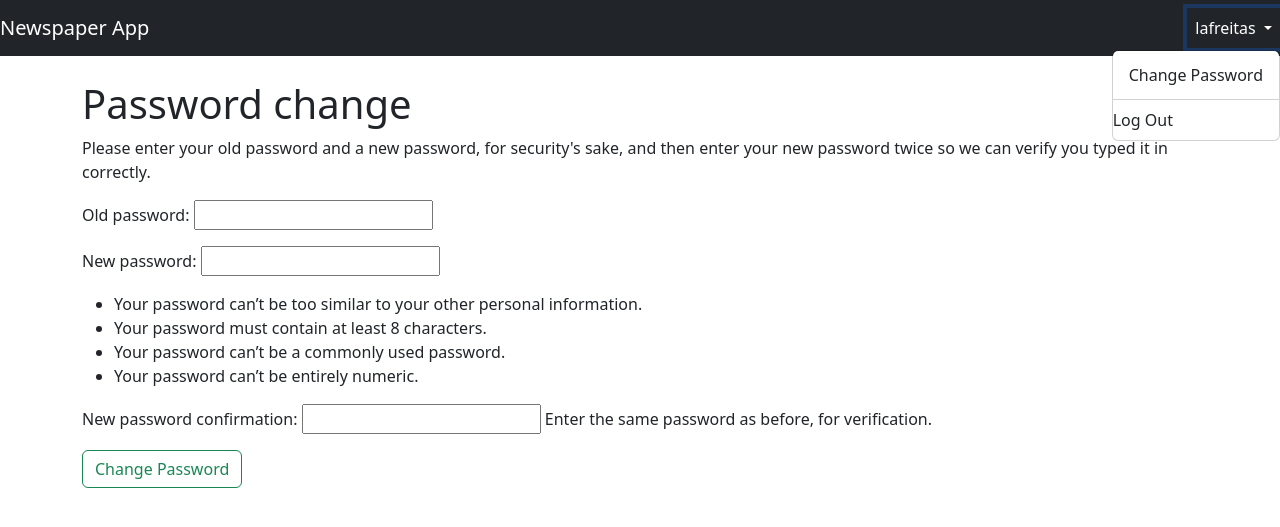
After one commit to Lafreit/newspaper_project, a Django app: page /accounts/password_change/ in a window 1280 px wide, after a click that opens the changed part. The commit adds this page. Shown: the top 527 px of the page. Run offline with Django 5.2, Linux system fonts and the light colour scheme; a user stored in the database is signed in.

Commit message:
password_change, done e password_reset

```diff
--- a/newspaper_project/urls.py
+++ b/newspaper_project/urls.py
@@ -20,6 +20,6 @@ from django.urls import path, include # include function to include other URLcon
 urlpatterns = [
     path('admin/', admin.site.urls),
     path('users/', include('users.urls')), # include users app URLs
-    path('users/', include('django.contrib.auth.urls')), # include built-in auth URLs
+    path('accounts/', include('django.contrib.auth.urls')), # include built-in auth URLs
     path('', include('pages.urls')), # include pages app URLs
 ]
--- a/templates/base.html
+++ b/templates/base.html
@@ -30,7 +30,7 @@
                         <li>
                             <form method="post" action="{% url 'logout' %}">
                                 {% csrf_token %}
-                                <button class="dropdown-item" type="submit">Log Out</button>
+                                <button class="dropdown-item" style="background: transparent; border: none; padding: 0; margin: 0;" type="submit">Log Out</button>
                             </form>
                         </li>
                     </ul>
--- /dev/null
+++ b/templates/registration/password_change_form.html
@@ -0,0 +1,13 @@
+{% extends 'base.html' %}
+
+{% block title %}Password Change{% endblock title %}
+
+{% block content %}
+<h1>Password change</h1>
+<p>Please enter your old password and a new password, for security's sake, and then enter your new password twice so we can verify you typed it in correctly.</p>
+<form method="post">
+    {% csrf_token %}
+    {{ form.as_p }}
+    <input class="btn btn-outline-success" type="submit" value="Change Password">
+</form>
+{% endblock content %}
--- a/users/urls.py
+++ b/users/urls.py
@@ -1,8 +1,28 @@
 from django.urls import path
 from .views import SignUpView
-from django.contrib.auth.views import LogoutView
+from django.contrib.auth.views import (
+    LoginView,
+    LogoutView,
+    PasswordChangeView,
+    PasswordChangeDoneView,
+)
 
 urlpatterns = [
+    # SIGNUP
     path('signup/', SignUpView.as_view(), name='signup'),
+
+    # LOGIN
+    path('login/', LoginView.as_view(template_name='registration/login.html'), name='login'),
+
+    # LOGOUT
     path('logout/', LogoutView.as_view(), name='logout'),
+
+    # PASSWORD CHANGE
+    path('password_change/',
+         PasswordChangeView.as_view(template_name='registration/password_change_form.html'),
+         name='password_change'),
+
+    path('password_change/done/',
+         PasswordChangeDoneView.as_view(template_name='registration/password_change_done.html'),
+         name='password_change_done'),
 ]
```
Also changed, not shown: newspaper_project/settings.py (+5 -2 lines), templates/registration/password_change_done.html (added, +10 -0 lines), db.sqlite3.
